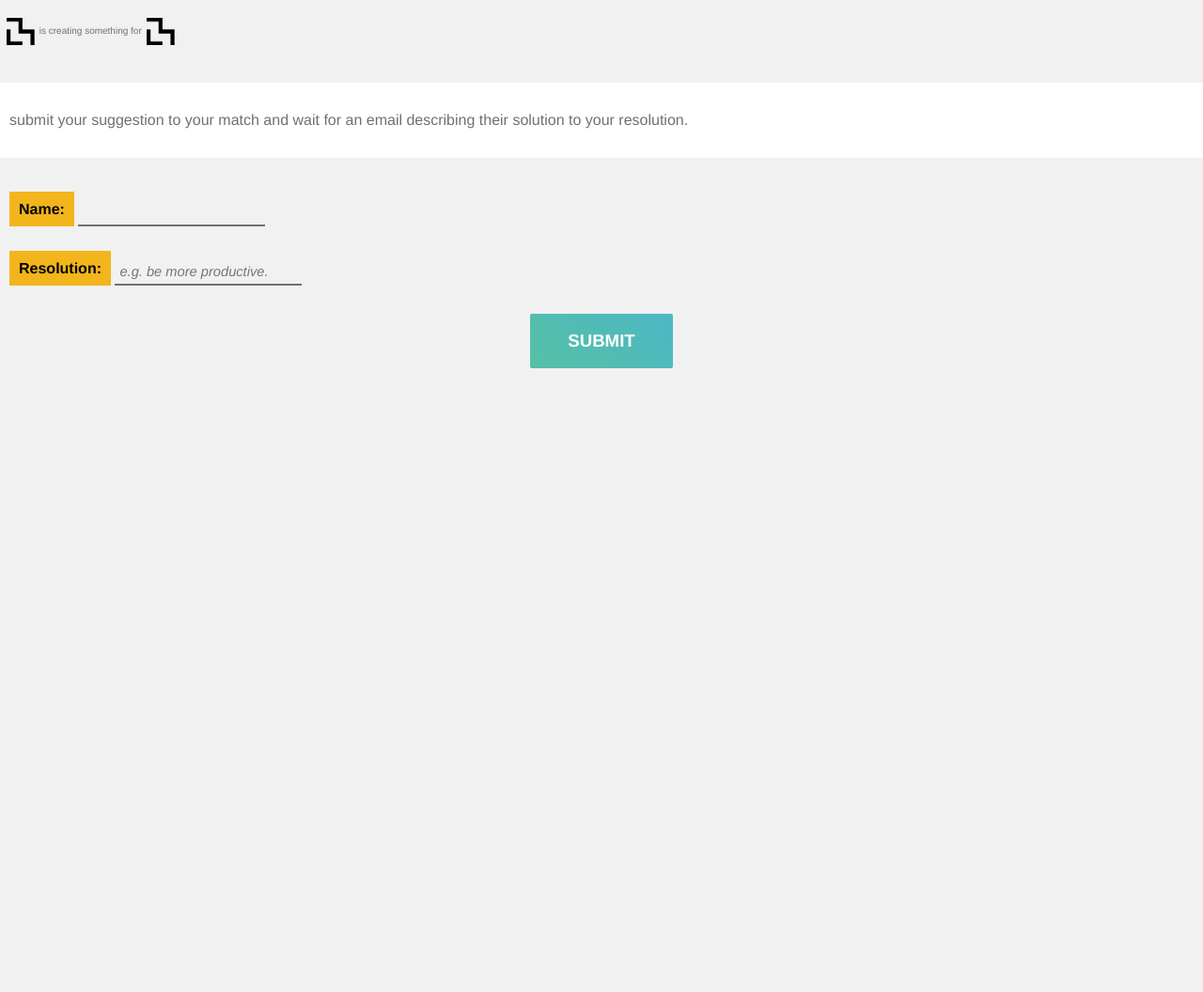
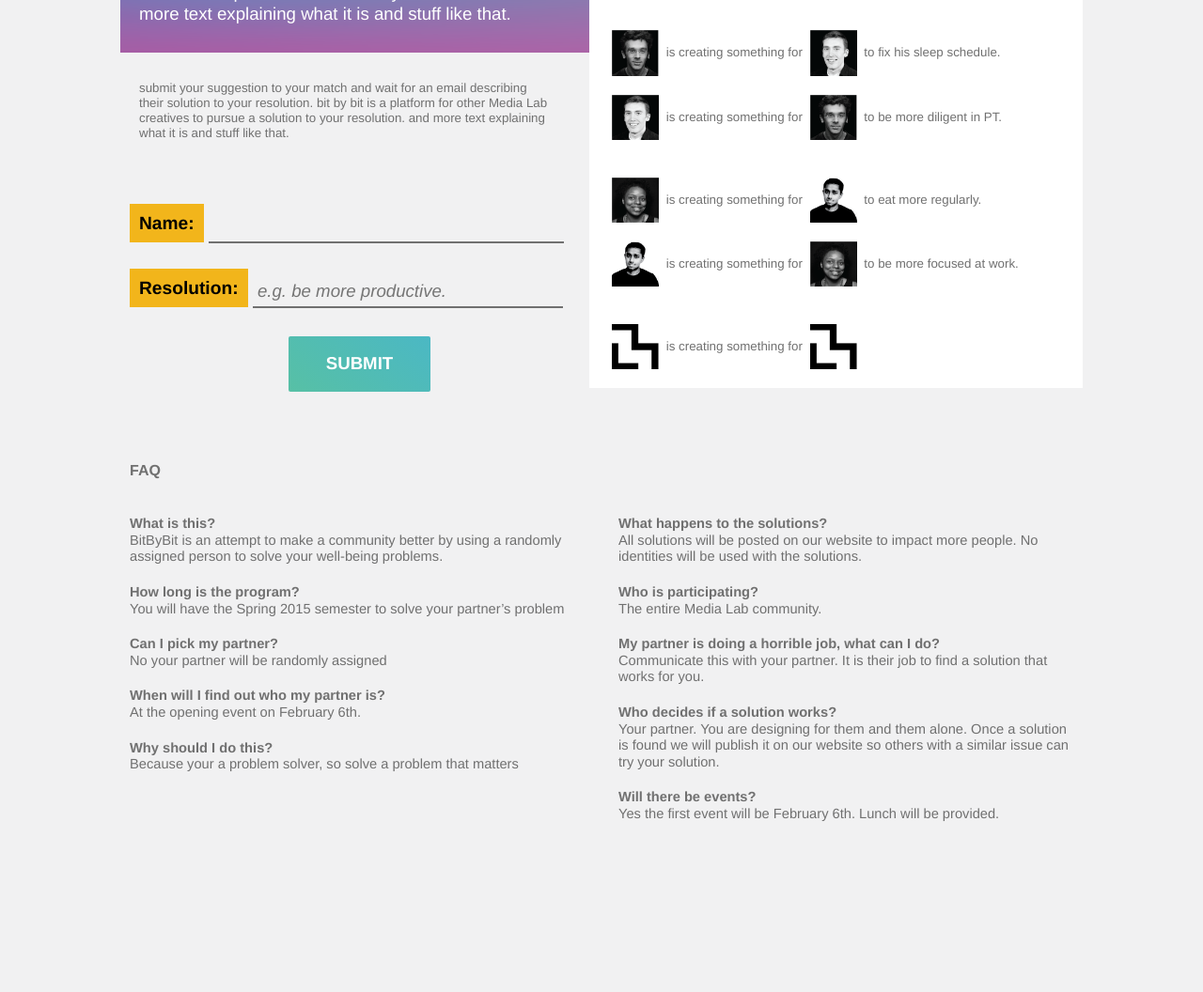
Before and after one commit to galkn/bitxbit, a plain HTML site: page index.html in a window 1280 px wide. Shown: the part 345-1401 px from the top of the page at 94% size. Before the commit the page ends 800 px from the top, so only its background shows below. Drawn offline with nearby package versions, Linux system fonts and the light colour scheme.

Commit message:
finished desktop css

```diff
--- /dev/null
+++ b/desktop.css
@@ -0,0 +1,78 @@
+#ml_logo {
+	float: right;
+}
+
+.logo_mobile {
+	display: none;
+}
+
+#intro {
+	margin-top:200px;
+}
+
+#subheader {
+	padding: 20px;
+}
+
+#examples {
+	background: #fff;
+	width: 500px;
+	float: right;
+	position: relative;
+	top: -200px;
+	padding-left: 20px;
+	padding-top: 20px;
+}
+
+#examples {
+	font-size: 10pt;
+}
+
+#examples img {
+	margin: 0 4px;
+	width: 50px;
+}
+
+#examples .set {
+	margin-bottom: 40px;
+}
+
+#media_lab_example {
+	margin-bottom: 0;
+	padding-bottom: 0;
+}
+
+#desc {
+	padding: 30px 20px;
+	background: transparent;
+}
+
+form {
+	font-size: 120%;
+}
+
+#name_field {
+	width: 368px;
+}
+
+#resolution_field {
+	width: 320px;
+}
+
+input[type=text] {
+	font-size: 14pt;
+}
+
+form p {
+}
+
+label {
+}
+
+input {
+}
+
+#faq {
+	position: relative;
+	top: -150px;
+}
--- a/index.html
+++ b/index.html
@@ -11,6 +11,9 @@
   <meta name="viewport" content="width=device-width, initial-scale=1.0, user-scalable=no, minimal-ui" />
 
   <link rel="stylesheet" href="main.css" />
+  <link rel="stylesheet" href="mobile.css" media="only screen and (min-device-width: 320px) and (max-device-width: 480px)">
+
+  <link rel="stylesheet" href="desktop.css" media="only screen and (min-device-width: 800px)">
 
   <script src="https://ajax.googleapis.com/ajax/libs/jquery/1.11.1/jquery.min.js"></script>
 </head>
@@ -19,11 +22,12 @@
 
 <header>
 <div id="sponsors">
+  <img src="images/logo.png" alt="bitxbit" width="110" class="logo_desktop" />
+  <img src="images/rwjf.png" alt="rwjf" id="rwjf_logo" height="60" />
 <img src="images/ml.png" alt="media lab" id="ml_logo" height="50" />
-<img src="images/rwjf.png" alt="rwjf" id="rwjf_logo" height="60" />
 </div>
 <div id="subheader">
-<div id="title_container">
+<div id="title_container" class="logo_mobile" >
   <img src="images/logo.png" alt="bitxbit" width="120" />
 </div>
 <div id="intro">
@@ -33,7 +37,6 @@
 </div>
 </header>
 
-<section id="main">
 
   <div id="examples">
     <div id="sets">
@@ -85,7 +88,7 @@
       </div>
     </div>
 
-    <div class="example" style="padding-top: 100px;">
+    <div class="example" id="media_lab_example">
       <img src="images/users/ml.png" alt="" />
       is creating something for
       <img src="images/users/ml.png" alt="" />
@@ -117,7 +120,7 @@
   </script>
 
   <div id="desc">
-    <p>submit your suggestion to your match and wait for an email describing their solution to your resolution.</p>
+    <p>submit your suggestion to your match and wait for an email describing their solution to your resolution. bit by bit is a platform for other Media Lab creatives to pursue a solution to your resolution. and more text explaining what it is and stuff like that.</p>
   </div>
 
   <div id="form">
@@ -136,6 +139,47 @@
     </form>
   </div>
 
+<section id="faq">
+<h3>FAQ</h3>
+
+<div id="faq_sets">
+<div class="faq_set">
+
+<p class="q">What is this?</p>
+<p class="answer">BitByBit is an attempt to make a community better by using a randomly assigned person to solve your well-being problems.</p>
+
+<p class="q">How long is the program?</p>
+<p class="answer">You will have the Spring 2015 semester to solve your partner’s problem</p>
+
+<p class="q">Can I pick my partner?</p>
+<p class="answer">No your partner will be randomly assigned</p>
+
+<p class="q">When will I find out who my partner is?</p>
+<p class="answer">At the opening event on February 6th.</p>
+
+<p class="q">Why should I do this?</p>
+<p class="answer">Because your a problem solver, so solve a problem that matters</p>
+
+</div>
+<div class="faq_set">
+
+<p class="q">What happens to the solutions?</p>
+<p class="answer">All solutions will be posted on our website to impact more people. No identities will be used with the solutions.</p>
+
+<p class="q">Who is participating?</p>
+<p class="answer">The entire Media Lab community.</p>
+
+<p class="q">My partner is doing a horrible job, what can I do?</p>
+<p class="answer">Communicate this with your partner. It is their job to find a solution that works for you.</p>
+
+<p class="q">Who decides if a solution works?</p>
+<p class="answer">Your partner. You are designing for them and them alone. Once a solution is found we will publish it on our website so others with a similar issue can try your solution.</p>
+
+<p class="q">Will there be events?</p>
+<p class="answer">Yes the first event will be February 6th. Lunch will be provided.</p>
+
+</div></div>
+
 </section>
 
 </body>
--- a/main.css
+++ b/main.css
@@ -32,6 +32,22 @@ footer, header, hgroup, menu, nav, section {
 	display: block;
 }
 
+::-webkit-input-placeholder {
+   font-style: italic;
+}
+
+:-moz-placeholder { /* Firefox 18- */
+  font-style: italic;
+}
+
+::-moz-placeholder {  /* Firefox 19+ */
+   font-style: italic;
+}
+
+:-ms-input-placeholder {
+   font-style: italic;
+}
+
 img {
 	-ms-interpolation-mode: bicubic;
 }
@@ -45,6 +61,8 @@ body, input {
 
 body, #examples, #sets {
 	overflow-x: hidden;
+	max-width: 1024px;
+	margin: 0px auto;
 }
 
 a {
@@ -82,10 +100,13 @@ header {
 }
 
 #ml_logo {
-
+	vertical-align: middle;
+	margin-right: 20px;
+	margin-top: 5px;
 }
 
 #rwjf_logo {
+	vertical-align: middle;
 	float: right;
 }
 
@@ -112,17 +133,21 @@ p {
 	overflow: auto;
 	padding: 10px;
 	background: url(images/gradient.png) no-repeat top left;
-	background-size: 100% 100%;
+	background-size: 110% 110%;
+background-position: -10px -10px;
 }
 
 #intro {
 	overflow: auto;
+	max-width: 440px;
 	margin-top: 40px;
+	padding-bottom: 10px;
 }
 
 #sponsors {
 	vertical-align: middle;
 	padding: 10px;
+	overflow: auto
 }
 
 #examples {
@@ -143,6 +168,8 @@ p {
 #desc {
 	background: #fff;
 	padding: 30px 10px;
+	max-width: 440px;
+	font-size: 10pt;
 }
 
 form {
@@ -194,36 +221,43 @@ vertical-align: middle;
 	margin: 0px auto;
 }
 
-::-webkit-input-placeholder {
-   font-style: italic;
-}
-
-:-moz-placeholder { /* Firefox 18- */
-  font-style: italic;
-}
-
-::-moz-placeholder {  /* Firefox 19+ */
-   font-style: italic;
-}
-
-:-ms-input-placeholder {
-   font-style: italic;
-}
-
 #sets {
 	position: relative;
 }
 
-.set.visible {
-	position: absolute;
-	top: 0;
-	left: 0;
-	display: block;
+#faq {
+	padding: 10px;
+	clear:both;
 }
 
-.set {
-	left: 120%;
-	position: absolute;
-	top: 0;
-	width: 100%;
+#faq_sets {
+	overflow: auto;
 }
+
+#faq h3 {
+	margin-bottom: 40px;
+	margin-top:20px;
+	font-weight: 700;
+}
+
+.q, .answer {
+	font-size: 11pt;
+}
+
+.answer {
+	margin-bottom: 20px;
+}
+
+.q {
+	font-weight: 600;
+}
+
+.faq_set {
+	margin-right: 40px;
+	float: left;
+	max-width: 480px;
+}
+
+.faq_set:last-child {
+	margin: 0;
+}
--- /dev/null
+++ b/mobile.css
@@ -0,0 +1,21 @@
+.logo_desktop {
+	display: none;
+}
+
+.set.visible {
+	position: absolute;
+	top: 0;
+	left: 0;
+	display: block;
+}
+
+.set {
+	left: 120%;
+	position: absolute;
+	top: 0;
+	width: 100%;
+}
+
+#media_lab_example {
+	padding-top: 100px;
+}
```
